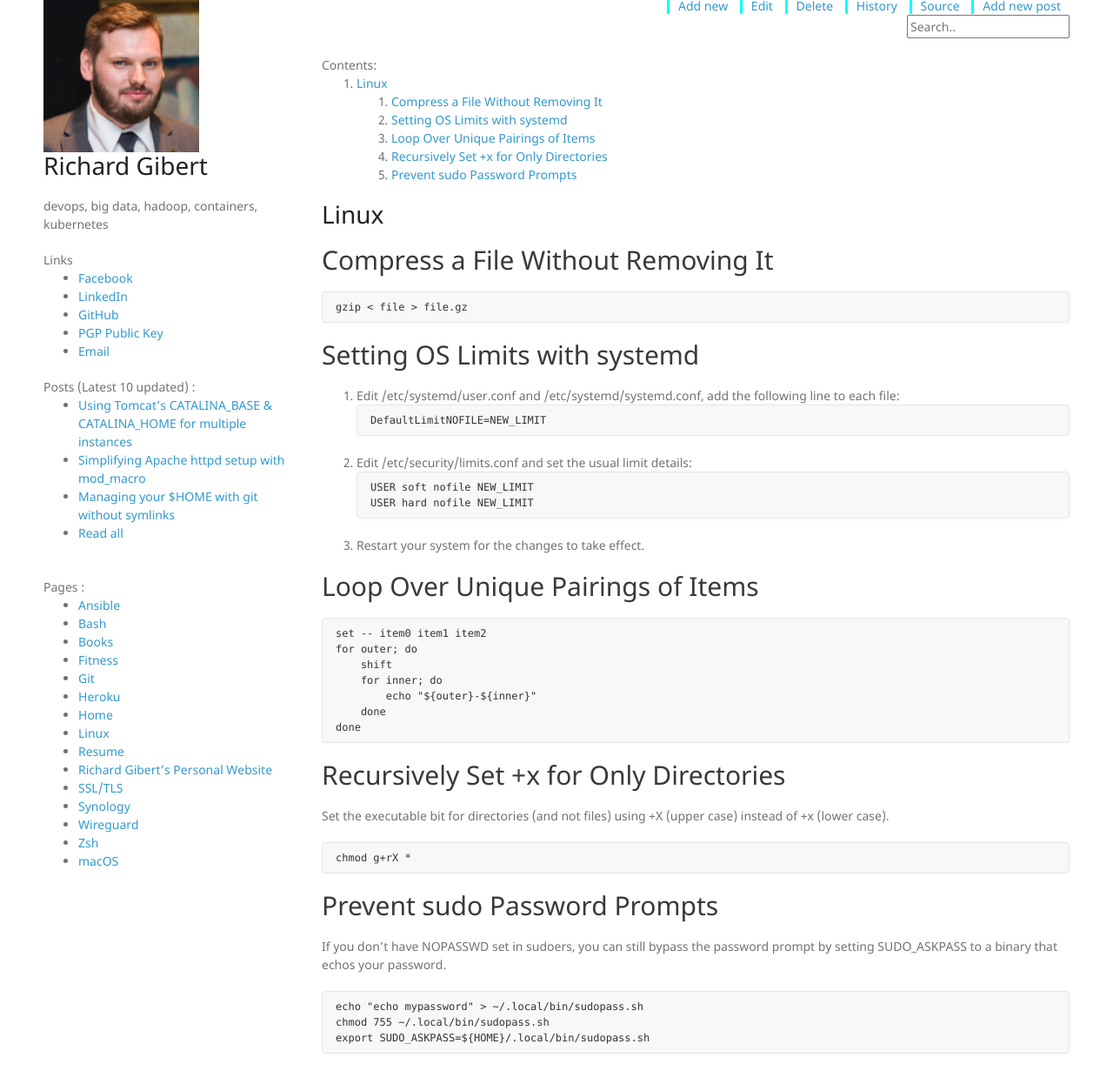
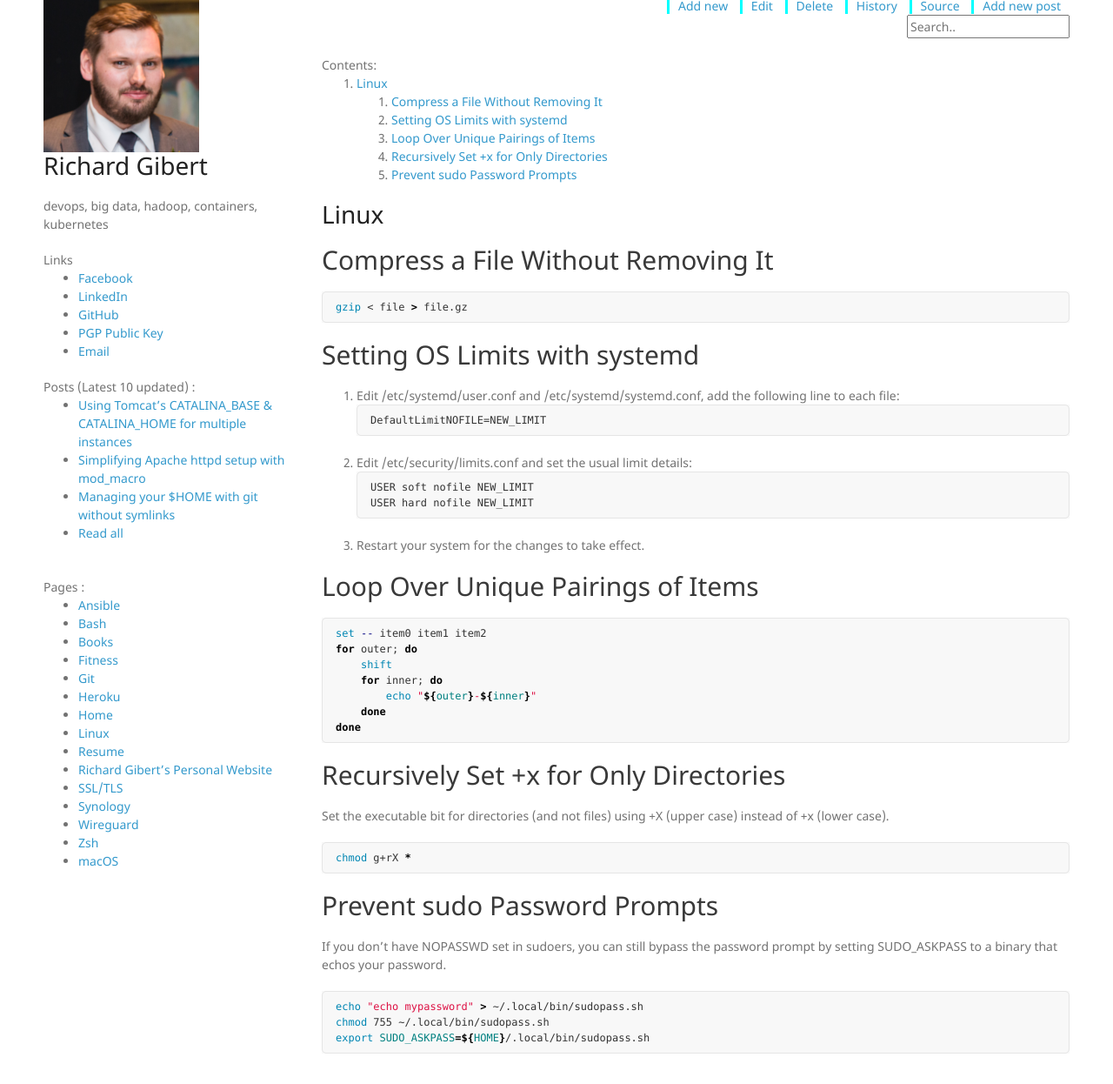
Before and after one commit to rgibert/rgibert.github.io, a Jekyll site: the page built from wiki/linux.md, in a window 1280 px wide and 1400 px high, cut to the strip 154-1400 px from the top of the window. Shown: the whole strip at 87% size. Built offline with Jekyll 4.4.1, drawn with Linux system fonts in a browser that asks for light colours; nearby versions of some CDN libraries; our own code applies the rules of GitHub Pages for plain Markdown files.

Commit message:
add syntax

```diff
--- a/wiki/linux.md
+++ b/wiki/linux.md
@@ -1,7 +1,7 @@
 # Linux
 
 ## Compress a File Without Removing It
-~~~
+~~~ bash
 gzip < file > file.gz
 ~~~
 
@@ -18,7 +18,7 @@ USER hard nofile NEW_LIMIT
 1. Restart your system for the changes to take effect.
 
 ## Loop Over Unique Pairings of Items
-~~~
+~~~ bash
 set -- item0 item1 item2
 for outer; do
     shift
@@ -30,14 +30,14 @@ done
 
 ## Recursively Set +x for Only Directories
 Set the executable bit for directories (and not files) using +X (upper case) instead of +x (lower case).
-~~~
+~~~ bash
 chmod g+rX *
 ~~~
 
 ## Prevent sudo Password Prompts
 
 If you don't have NOPASSWD set in sudoers, you can still bypass the password prompt by setting SUDO_ASKPASS to a binary that echos your password.
-~~~
+~~~ bash
 echo "echo mypassword" > ~/.local/bin/sudopass.sh
 chmod 755 ~/.local/bin/sudopass.sh
 export SUDO_ASKPASS=${HOME}/.local/bin/sudopass.sh
```
